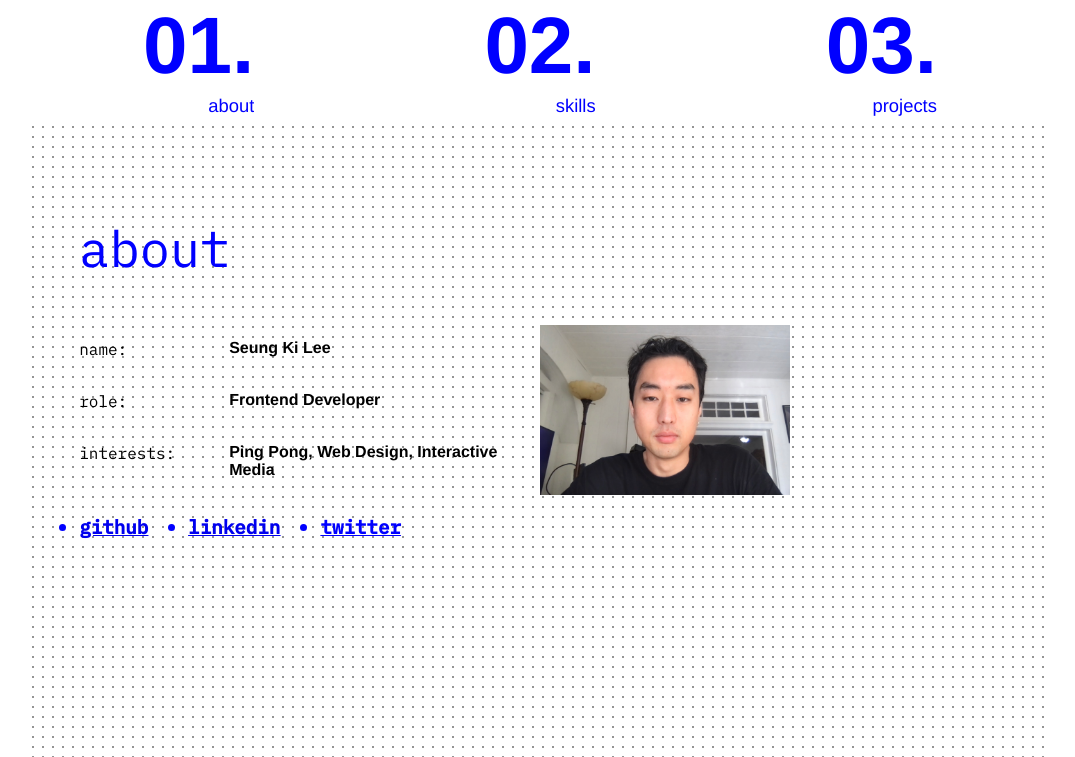
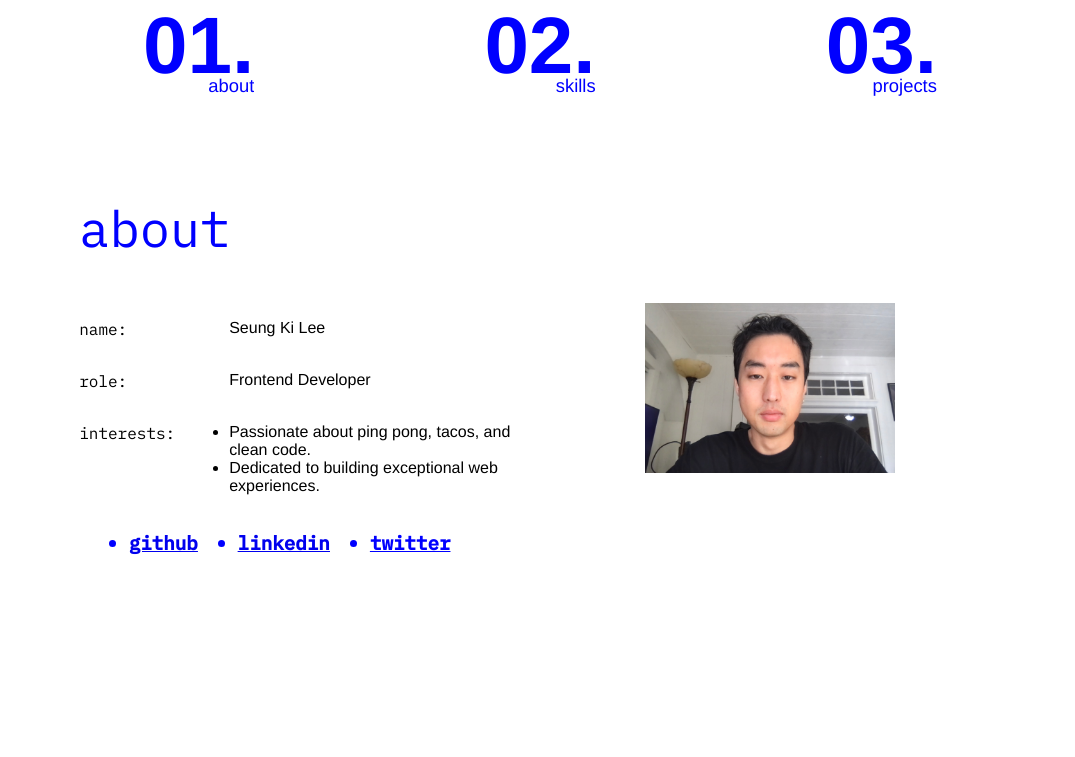
Before and after one commit to stvnlee890/Portfolio2.0, a website built with Vite: page src/index.html in a window 1280 px wide. Shown: the top 757 px of the page, without its empty margins (100-1175 px from the left). Built offline with nearby package versions, Linux system fonts and the light colour scheme; a script that the page names is missing.

Commit message:
Work on style and add description for interest

```diff
--- a/src/animations/animations.js
+++ b/src/animations/animations.js
@@ -1,5 +1,6 @@
 import { gsap, Power4 } from "gsap";
 
+const tl = gsap.timeline();
 export function navDescAnimation(element) {
   gsap.to(element, {
     y: 0,
@@ -27,17 +28,26 @@ export function scaleMain(element) {
   });
 }
 
-export function animatePortrain(element) {
-    gsap.fromTo(element, {
-        y: 200,
-        opacity: 0
+export function animatePortrait(element) {
+  gsap.fromTo(
+    element,
+    {
+      y: 200,
+      opacity: 0,
     },
     {
-        y: 0,
-        opacity: 1,
-        ease: Power4.easeInOut,
-        duration: 2,
-        delay: 1.5
+      y: 0,
+      opacity: 1,
+      ease: Power4.easeInOut,
+      duration: 2,
+      delay: 1.5,
     }
-    )
+  );
 }
+
+// export function animatePortraitContainer(element1, element2) {
+//   gsap.to(element1, { height: "0", delay: 2, ease: Power4.easeInOut, duration: 1 });
+// }
+export function animatePortraitContainer(element1, element2) {
+  gsap.fromTo(element1, { height: 0 }, { height: 170, delay: 2, ease: Power4.easeInOut, duration: 1 });
+}
--- a/src/index.html
+++ b/src/index.html
@@ -63,7 +63,11 @@
             <p class="descriptor">role:</p>
             <p class="intro-desc">Frontend Developer</p>
             <p class="descriptor">interests:</p>
-            <p class="intro-desc">Ping Pong, Web Design, Interactive Media</p>
+            <ul class="intro-desc">
+              <li class="intro-lists">Passionate about ping pong, tacos, and clean code.</li>
+              <li class="intro-lists">Dedicated to building exceptional web experiences.</li>
+
+            </ul>
           </div>
           <div class="img-container">
             <img
--- a/src/main.js
+++ b/src/main.js
@@ -2,17 +2,19 @@ import {
   navDescAnimation,
   navScrollAnimation,
   scaleMain,
-  animatePortrain,
+  animatePortrait,
+  animatePortraitContainer
 } from "./animations/animations";
 
 const navEle = document.querySelectorAll(".nav-desc");
 const main = document.querySelector(".main");
 const portrait = document.querySelector(".portrait");
+const portraitContainer = document.querySelector('.img-container')
 
 navDescAnimation(navEle);
 scaleMain(main);
-animatePortrain(portrait);
-
+// animatePortrait(portrait);
+animatePortraitContainer(portraitContainer, portrait)
 let prevScroll = 0;
 
 window.addEventListener("scroll", (e) => {
--- a/src/style.css
+++ b/src/style.css
@@ -44,7 +44,7 @@ body {
 .nav-numbers {
   font-size: 5rem;
   font-weight: bold;
-  margin-bottom: 30px;
+  margin-bottom: 10px;
 }
 
 .nav-wrapper {
@@ -69,14 +69,14 @@ body {
   display: flex;
   flex-direction: column;
   justify-content: center;
-  transform: scale(0.75, 0.75);
+  transform: scale(0.85, 0.85);
   /* height: 400%; */
 }
 
 .dots {
   width: 100%;
   height: 100%;
-  background-image: radial-gradient(#949494 10%, transparent 11%);
+  background-image: radial-gradient(#949494 6%, transparent 2%);
   background-size: 10px 10px;
   background-repeat: repeat;
   position: absolute;
@@ -104,7 +104,7 @@ section {
   display: grid;
   grid-template-columns: 1fr 1fr;
   grid-template-rows: 1fr 1fr;
-  justify-items: start;
+  justify-items: center;
 }
 
 a:visited {
@@ -131,23 +131,25 @@ a:visited {
 }
 
 .intro-desc {
-  font-weight: bold;
+
+  display: block;
+  padding: 0;
   font-family: var(--font-style);
 }
+
 
 .img-container {
   height: 170px;
   width: 250px;
   overflow: hidden;
-  background-color: blue;
   display: inline-block;
-  align-self: end;
+  /* align-self: center; */
 }
 
 .portrait {
   display: block;
   margin: 0 auto;
-  opacity: 0;
+  /* opacity: 0; */
 }
 
 /*
```
